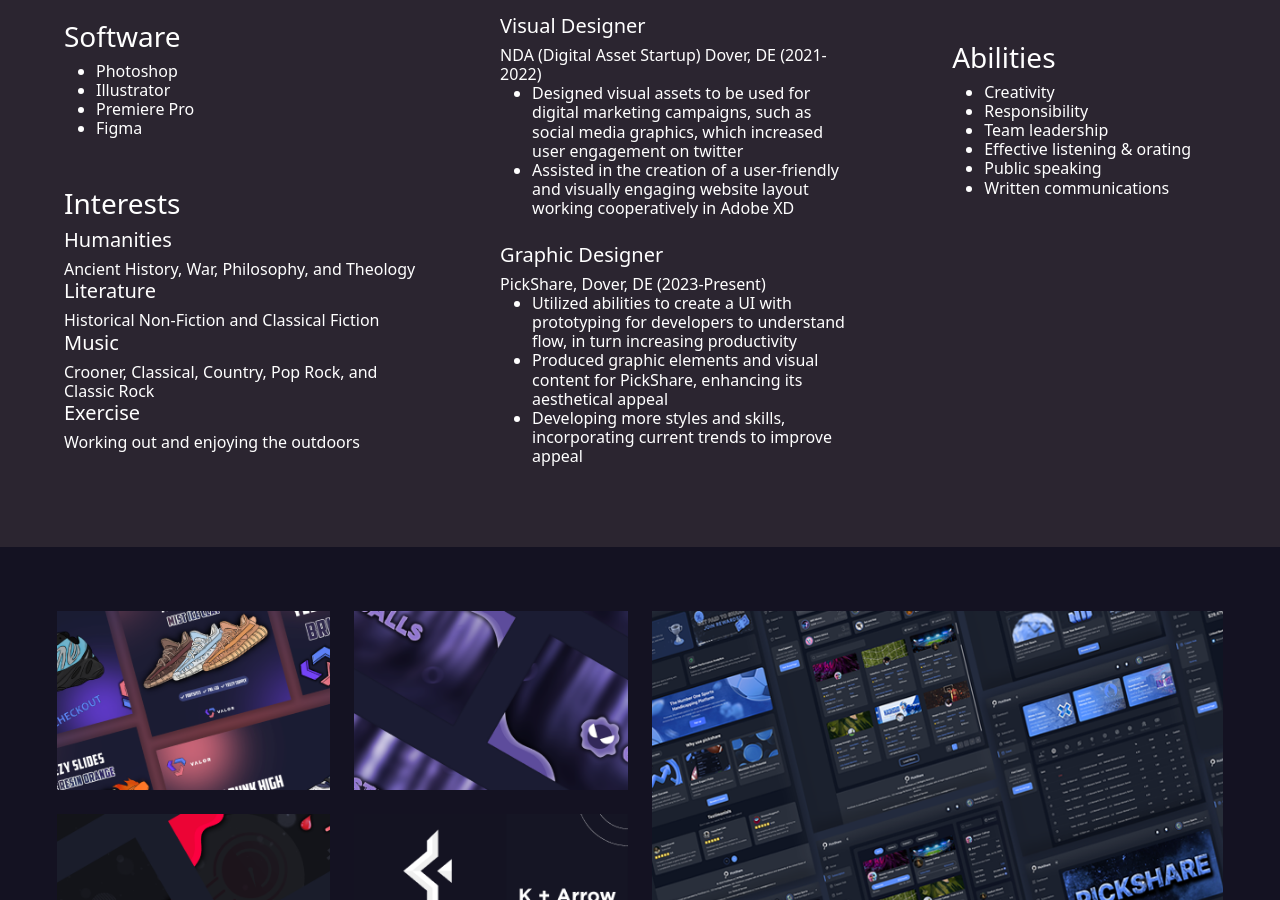
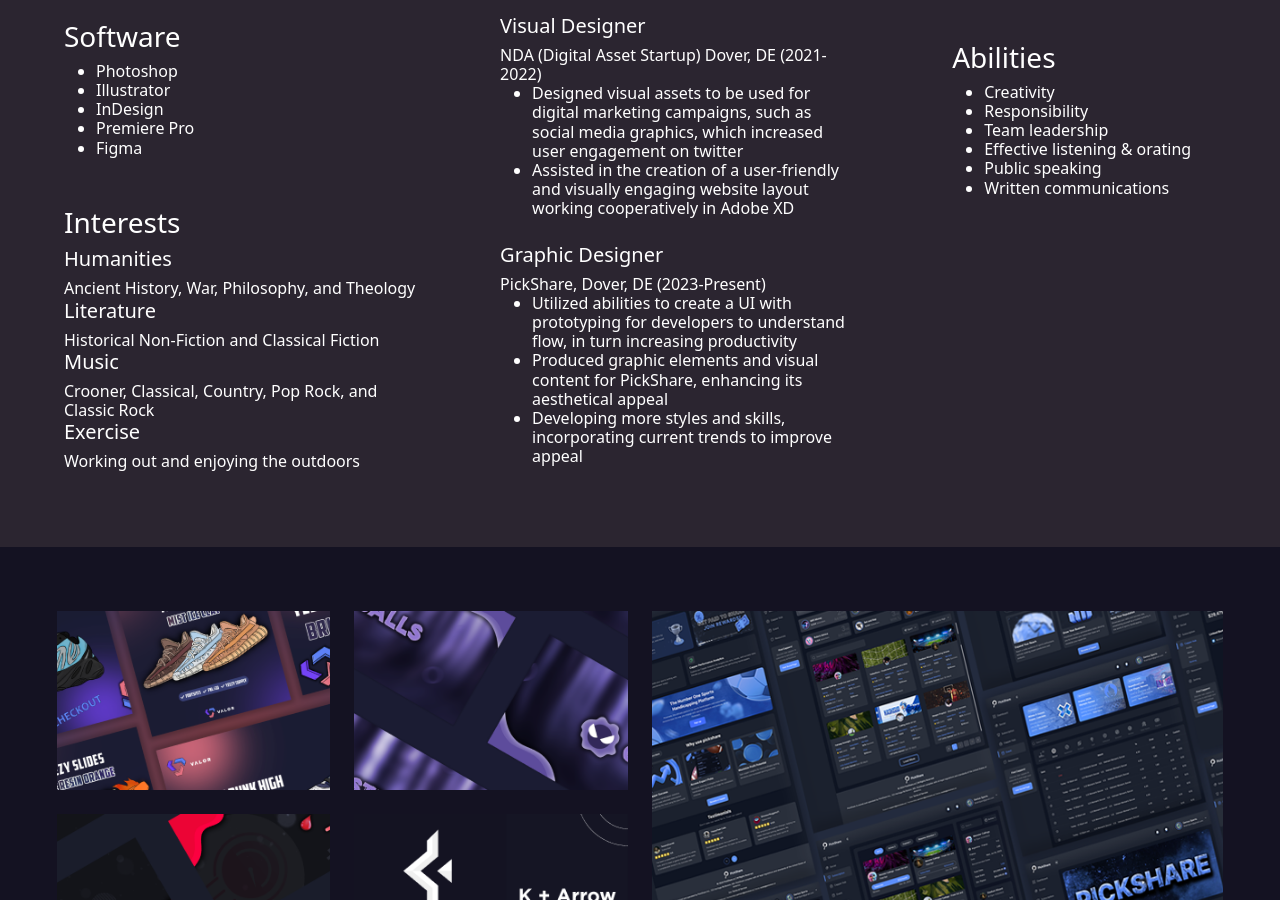
Before and after one commit to Testingaccc123/Portfolio_Website, a React (Create React App) app: page / in a window 1280 px wide. Shown: the part 1292-2192 px from the top of the page. Built offline with nearby package versions, Linux system fonts and the light colour scheme.

Commit message:
added indesign

```diff
--- a/src/Pages/CV/CV.jsx
+++ b/src/Pages/CV/CV.jsx
@@ -43,6 +43,7 @@
               <ul className="bullet-list">
                 <li>Photoshop</li>
                 <li>Illustrator</li>
+                <li>InDesign</li>
                 <li>Premiere Pro</li>
                 <li>Figma</li>
               </ul>
```
